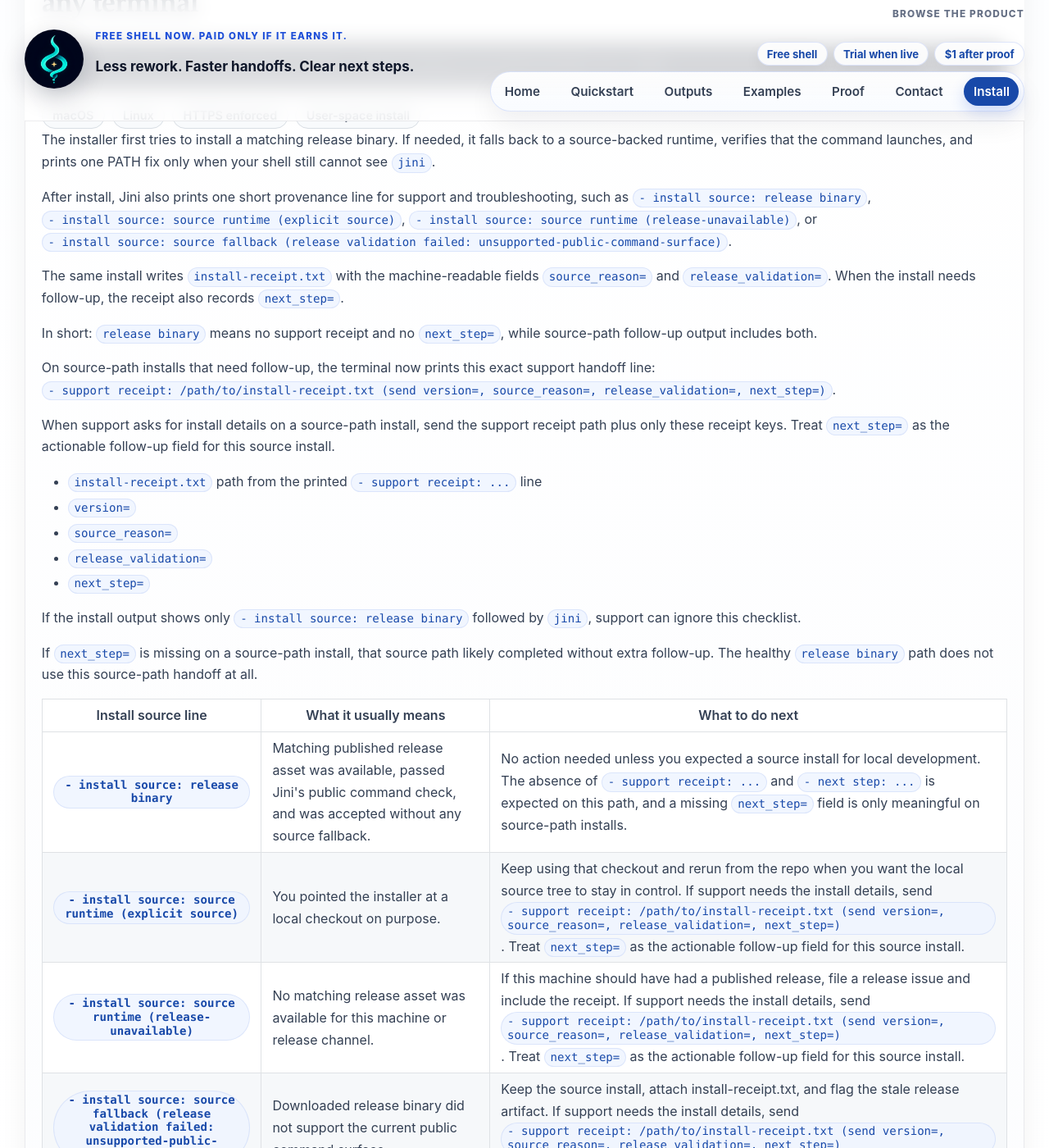
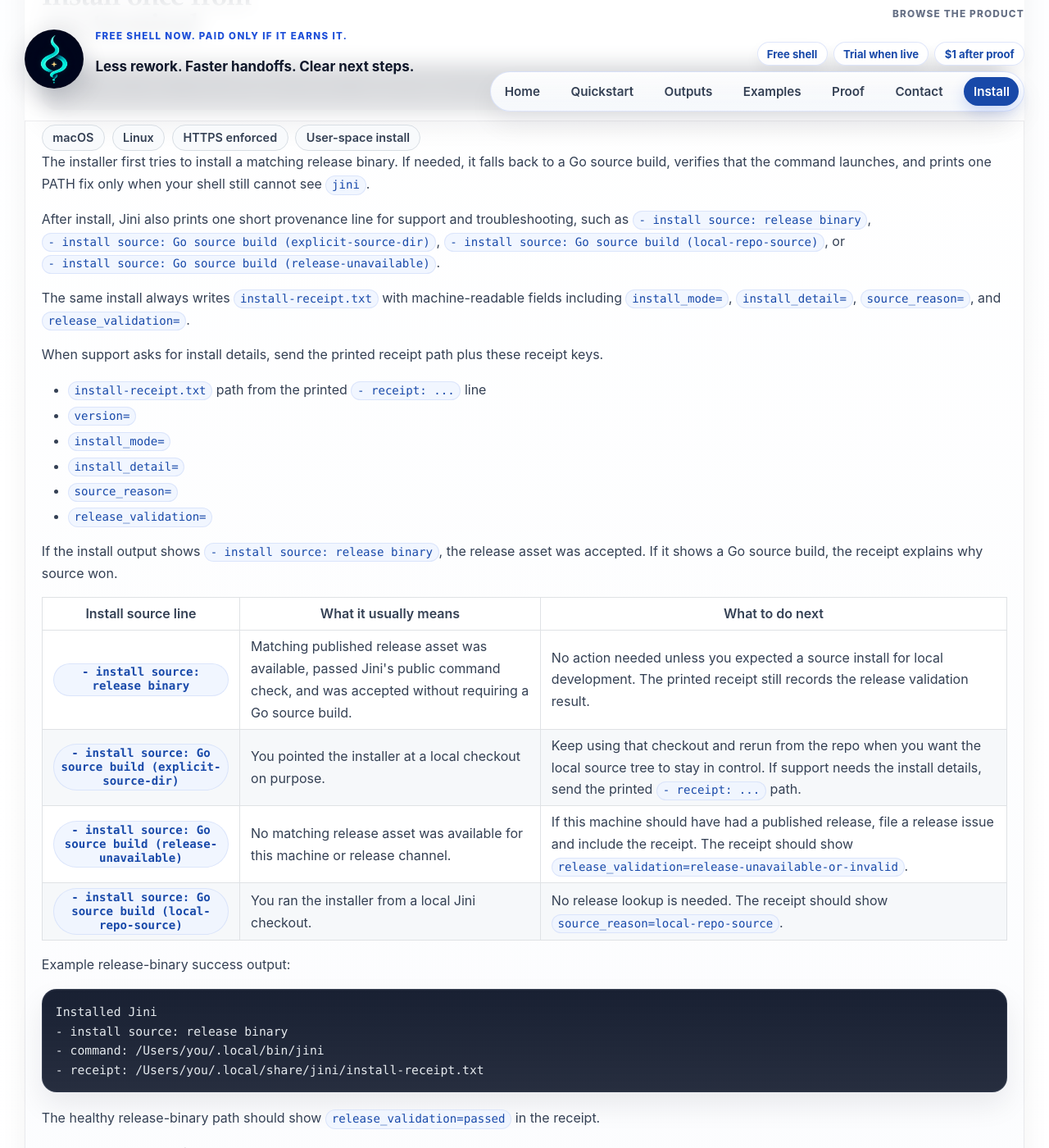
Before and after one commit to maridlabsai/jini, a Jekyll site: the page built from docs/install.md, in a window 1280 px wide and 1400 px high, scrolled down 1656 px. Shown: the whole window at 82% size. Built offline with Jekyll 4.4.1, drawn with Linux system fonts in a browser that asks for light colours; some of the changed text lies outside the part shown.

Commit message:
Remove legacy install command friction

```diff
--- a/docs/install.md
+++ b/docs/install.md
@@ -25,7 +25,7 @@
   <p>The CLI is the live installable surface today. Desktop and mobile are the next release surfaces, stay free to download when live, and are not publicly downloadable yet. Desktop and Android should distribute directly first where policy allows, while iOS remains App Store constrained. Commercial pricing is planned to start with a 30-day free trial and become $1/month once checkout and entitlement activation are live.</p>
 
   <!-- | {{ surface.name }} | {{ surface.current_state }} | {{ surface.next_step }} | -->
-  <p>In short: <code>release binary</code> means no support receipt and no <code>next_step=</code>, while source-path follow-up output includes both.</p>
+  <p>In short: both the release-binary path and Go source-build path print the installed command plus an <code>install-receipt.txt</code> path. Source-build reasons live in <code>source_reason=</code> and release checks live in <code>release_validation=</code>.</p>
 
   <table>
     <thead>
@@ -62,24 +62,22 @@
     <span>User-space install</span>
   </div>
 
-  <p>The installer first tries to install a matching release binary. If needed, it falls back to a source-backed runtime, verifies that the command launches, and prints one PATH fix only when your shell still cannot see <code>jini</code>.</p>
+  <p>The installer first tries to install a matching release binary. If needed, it falls back to a Go source build, verifies that the command launches, and prints one PATH fix only when your shell still cannot see <code>jini</code>.</p>
 
-  <p>After install, Jini also prints one short provenance line for support and troubleshooting, such as <code>- install source: release binary</code>, <code>- install source: source runtime (explicit source)</code>, <code>- install source: source runtime (release-unavailable)</code>, or <code>- install source: source fallback (release validation failed: unsupported-public-command-surface)</code>.</p>
+  <p>After install, Jini also prints one short provenance line for support and troubleshooting, such as <code>- install source: release binary</code>, <code>- install source: Go source build (explicit-source-dir)</code>, <code>- install source: Go source build (local-repo-source)</code>, or <code>- install source: Go source build (release-unavailable)</code>.</p>
 
-  <p>The same install writes <code>install-receipt.txt</code> with the machine-readable fields <code>source_reason=</code> and <code>release_validation=</code>. When the install needs follow-up, the receipt also records <code>next_step=</code>.</p>
-  <p>In short: <code>release binary</code> means no support receipt and no <code>next_step=</code>, while source-path follow-up output includes both.</p>
-  <p>On source-path installs that need follow-up, the terminal now prints this exact support handoff line: <code>- support receipt: /path/to/install-receipt.txt (send version=, source_reason=, release_validation=, next_step=)</code>.</p>
+  <p>The same install always writes <code>install-receipt.txt</code> with machine-readable fields including <code>install_mode=</code>, <code>install_detail=</code>, <code>source_reason=</code>, and <code>release_validation=</code>.</p>
 
-  <p>When support asks for install details on a source-path install, send the support receipt path plus only these receipt keys. Treat <code>next_step=</code> as the actionable follow-up field for this source install.</p>
+  <p>When support asks for install details, send the printed receipt path plus these receipt keys.</p>
   <ul>
-    <li><code>install-receipt.txt</code> path from the printed <code>- support receipt: ...</code> line</li>
+    <li><code>install-receipt.txt</code> path from the printed <code>- receipt: ...</code> line</li>
     <li><code>version=</code></li>
+    <li><code>install_mode=</code></li>
+    <li><code>install_detail=</code></li>
     <li><code>source_reason=</code></li>
     <li><code>release_validation=</code></li>
-    <li><code>next_step=</code></li>
   </ul>
-  <p>If the install output shows only <code>- install source: release binary</code> followed by <code>jini</code>, support can ignore this checklist.</p>
-  <p>If <code>next_step=</code> is missing on a source-path install, that source path likely completed without extra follow-up. The healthy <code>release binary</code> path does not use this source-path handoff at all.</p>
+  <p>If the install output shows <code>- install source: release binary</code>, the release asset was accepted. If it shows a Go source build, the receipt explains why source won.</p>
 
   <table>
     <thead>
@@ -92,41 +90,42 @@
     <tbody>
       <tr>
         <th scope="row"><code>- install source: release binary</code></th>
-        <td>Matching published release asset was available, passed Jini's public command check, and was accepted without any source fallback.</td>
-        <td>No action needed unless you expected a source install for local development. The absence of <code>- support receipt: ...</code> and <code>- next step: ...</code> is expected on this path, and a missing <code>next_step=</code> field is only meaningful on source-path installs.</td>
+        <td>Matching published release asset was available, passed Jini's public command check, and was accepted without requiring a Go source build.</td>
+        <td>No action needed unless you expected a source install for local development. The printed receipt still records the release validation result.</td>
       </tr>
       <tr>
-        <th scope="row"><code>- install source: source runtime (explicit source)</code></th>
+        <th scope="row"><code>- install source: Go source build (explicit-source-dir)</code></th>
         <td>You pointed the installer at a local checkout on purpose.</td>
-        <td>Keep using that checkout and rerun from the repo when you want the local source tree to stay in control. If support needs the install details, send <code>- support receipt: /path/to/install-receipt.txt (send version=, source_reason=, release_validation=, next_step=)</code>. Treat <code>next_step=</code> as the actionable follow-up field for this source install.</td>
+        <td>Keep using that checkout and rerun from the repo when you want the local source tree to stay in control. If support needs the install details, send the printed <code>- receipt: ...</code> path.</td>
       </tr>
       <tr>
-        <th scope="row"><code>- install source: source runtime (release-unavailable)</code></th>
+        <th scope="row"><code>- install source: Go source build (release-unavailable)</code></th>
         <td>No matching release asset was available for this machine or release channel.</td>
-        <td>If this machine should have had a published release, file a release issue and include the receipt. If support needs the install details, send <code>- support receipt: /path/to/install-receipt.txt (send version=, source_reason=, release_validation=, next_step=)</code>. Treat <code>next_step=</code> as the actionable follow-up field for this source install.</td>
+        <td>If this machine should have had a published release, file a release issue and include the receipt. The receipt should show <code>release_validation=release-unavailable-or-invalid</code>.</td>
       </tr>
       <tr>
-        <th scope="row"><code>- install source: source fallback (release validation failed: unsupported-public-command-surface)</code></th>
-        <td>Downloaded release binary did not support the current public command surface.</td>
-        <td>Keep the source install, attach install-receipt.txt, and flag the stale release artifact. If support needs the install details, send <code>- support receipt: /path/to/install-receipt.txt (send version=, source_reason=, release_validation=, next_step=)</code>. Treat <code>next_step=</code> as the actionable follow-up field for this source install.</td>
+        <th scope="row"><code>- install source: Go source build (local-repo-source)</code></th>
+        <td>You ran the installer from a local Jini checkout.</td>
+        <td>No release lookup is needed. The receipt should show <code>source_reason=local-repo-source</code>.</td>
       </tr>
     </tbody>
   </table>
 
   <p>Example release-binary success output:</p>
-<pre><code class="language-text">- install source: release binary
-jini
+<pre><code class="language-text">Installed Jini
+- install source: release binary
+- command: /Users/you/.local/bin/jini
+- receipt: /Users/you/.local/share/jini/install-receipt.txt
 </code></pre>
-  <p>The healthy release-binary path stops there.</p>
-  <p>The absence of <code>- support receipt: ...</code> and <code>- next step: ...</code> is expected on this path, and a missing <code>next_step=</code> field is only meaningful on source-path installs.</p>
-  <p>Unlike the source-path follow-up output below, <code>next_step=</code> appears only on source-path installs that need follow-up.</p>
+  <p>The healthy release-binary path should show <code>release_validation=passed</code> in the receipt.</p>
 
-  <p>Example source-path follow-up output:</p>
-<pre><code class="language-text">- install source: source runtime (release-unavailable)
-- support receipt: /Users/you/.local/bin/install-receipt.txt (send version=, source_reason=, release_validation=, next_step=)
-- next step: If this machine should have had a published release, file a release issue and include the receipt.
+  <p>Example Go source-build output:</p>
+<pre><code class="language-text">Installed Jini
+- install source: Go source build (release-unavailable)
+- command: /Users/you/.local/bin/jini
+- receipt: /Users/you/.local/share/jini/install-receipt.txt
 </code></pre>
-  <p>Treat <code>next_step=</code> as the actionable follow-up field for this source install.</p>
+  <p>The receipt explains the source path with <code>source_reason=</code> and <code>release_validation=</code>.</p>
 
 <pre><code class="language-bash">jini</code></pre>
 
@@ -142,7 +141,7 @@
       <h3>Run <code>jini</code></h3>
       <p>Do not start with provider jargon unless Jini tells you setup is missing. Inside a repo, Jini should immediately steer toward task-first asks like <code>jini review this repo</code> or <code>jini fix failing tests</code>.</p>
       <p>That repo-aware start surface should stay light: skip the generic empty-state sentence, show one calm repo-context line, let the direct task suggestions stand on their own, use a soft cue like <code>Useful here:</code> above one or two useful commands Jini found in the repo, and keep at most one quiet adoption hint for existing Jini work.</p>
-      <p>Internal diagnostics like <code>repo-map</code> and setup surfaces like <code>doctor</code> should stay off the first screen. A Claude Code, Codex, or GitHub CLI user should see task suggestions first, then at most a small <code>Already have Jini work?</code> note with <code>status /path/to/work</code> when an existing Jini work path actually needs adoption.</p>
+      <p>Internal diagnostics like <code>repo-map</code> and setup surfaces like <code>doctor</code> should stay off the first screen. A Claude Code, Codex, or GitHub CLI user should see task suggestions first, then at most a small <code>Already have current work?</code> note with <code>jini status</code> when existing Jini work actually needs attention.</p>
       <p>The three starter suggestions should stay brief and action-first: <code>Review the repo and suggest the next move.</code>, <code>Fix the failing tests in this repo.</code>, and <code>Review the current branch and call out risks.</code></p>
       <p>In a real terminal, bare <code>jini</code> should stay open and let you type the first task directly at the <code>jini&gt;</code> prompt.</p>
       <p>When there is no repo context and no existing Jini work, the fallback should stay concise there too: interactive <code>jini</code> should still open the live shell there too. If the user gives a task, Jini can answer with <code>Run this from the repo or folder that needs work.</code>, but it should stay open instead of exiting. Non-interactive fallback output should stay concise and avoid diagnostics or adoption guidance on first contact.</p>
@@ -179,19 +178,19 @@
     <li><code>jini provider help me edit pear fellow script.txt</code> should start with <code>ERROR `jini provider help` shows the admin command inventory; it does not take a request like "me edit pear fellow script.txt".</code></li>
     <li><code>jini provider --help me edit pear fellow script.txt</code> should start with <code>ERROR `jini provider --help` shows the admin command inventory; it does not take a request like "me edit pear fellow script.txt".</code></li>
   </ul>
-  <p>Only the first line changes. The redirect stays the same: start with <code>jini</code> to resume active work or see the start options, then use <code>jini status /path/to/work</code> once if you already have work to adopt.</p>
+  <p>Only the first line changes. The redirect stays the same: start with <code>jini</code> to resume active work or see the start options, then use <code>jini status</code> once if you already have current work.</p>
 
 <pre><code class="language-bash">$ jini --help me edit pear fellow script.txt
 ERROR `jini --help` shows the CLI overview; it does not take a request like "me edit pear fellow script.txt".
 Start with `jini` to resume active work or see the start options.
-If you already have work to adopt, use `jini status /path/to/work` once.</code></pre>
+If you already have current work, use `jini status` once.</code></pre>
 
   <p>Use that <code>--help</code> example when someone pastes work after the overview flag on first run. It should reject the request and send them back to the normal start path.</p>
 
 <pre><code class="language-bash">$ jini provider help me edit pear fellow script.txt
 ERROR `jini provider help` shows the admin command inventory; it does not take a request like "me edit pear fellow script.txt".
 Start with `jini` to resume active work or see the start options.
-If you already have work to adopt, use `jini status /path/to/work` once.</code></pre>
+If you already have current work, use `jini status` once.</code></pre>
 
   <p>Use that provider-help example when someone drifts into the admin/provider tree during first run. It should reject the request and send them back to the normal start path.</p>
   <p>The contrast is simple: <code>--help</code> stays on the CLI-overview path, while <code>provider help</code> crosses into the admin-inventory path, even though both redirects send the user back to <code>jini</code>.</p>
```
Also changed, not shown: other parts of docs/install.md (+1 -1 lines), docs/cli.md (+1 -1 lines), specs/install-packaging.md (+26 -32 lines), 1 other file.
